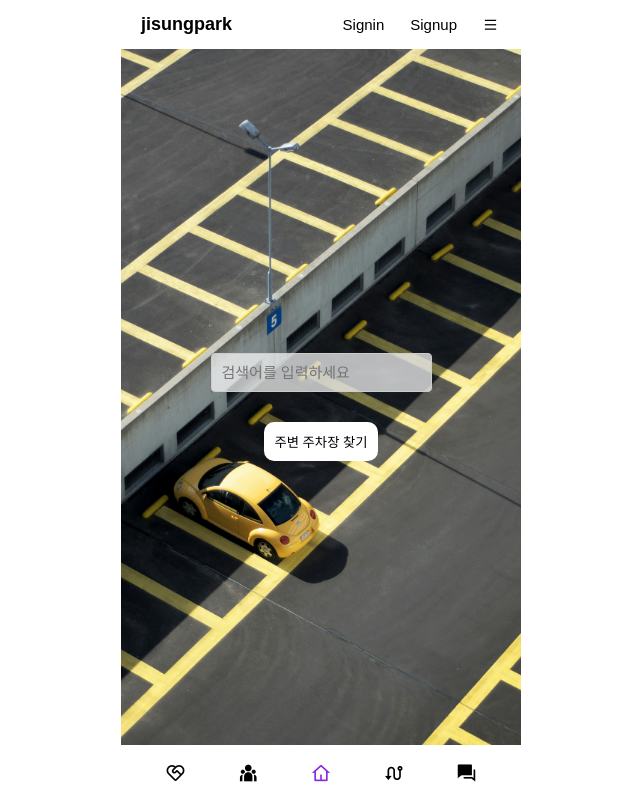
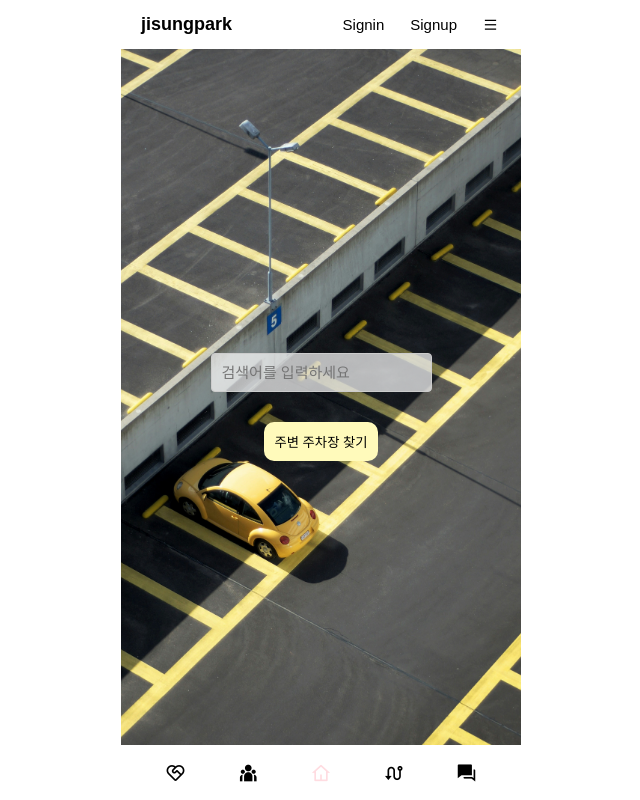
Before and after one commit to pirogramming/JisungPark, a Django app: page / in a window 1280 px wide. Shown: the whole page, without its empty margins (319-959 px from the left). Run offline with Django 5.2, Linux system fonts and the light colour scheme.

Commit message:
fix: search btn color

```diff
--- a/static/css/layout.css
+++ b/static/css/layout.css
@@ -22,8 +22,9 @@ main {
 
   /* color */
   --blue:	#CEDFF1;
-  --btn: #AADBFF;
+  --btn: #8BE0F1;
+  --yellow: #FFFABB;
   --white: #fff;
   --gray: #c4c4c4;
-  --icon: blueviolet;
+  --icon: #FFDCE1;
 }
--- a/static/css/style-lyj.css
+++ b/static/css/style-lyj.css
@@ -118,7 +118,7 @@ p{
     margin-block: 1rem;
 }
 .search-btn {
-    background: white;
+    background: var(--yellow);
     padding:1rem;
     border-radius: 1rem;
     margin-top: 1rem;
@@ -136,13 +136,13 @@ p{
     max-width: 80%;
     text-align: center;
 }
-.introduce_container {
+.introduce_container, .home_container {
     display: flex;
     flex-direction: column;
     justify-content: center;
     align-items: center;
     background-color: white;
-    padding: 30px auto;
+    height: 40%;
     border-radius: 10px;
     box-shadow: 0 4px 6px rgba(0, 0, 0, 0.1);
     max-width: 80%;
```
Also changed, not shown: templates/home.html (indentation only).
